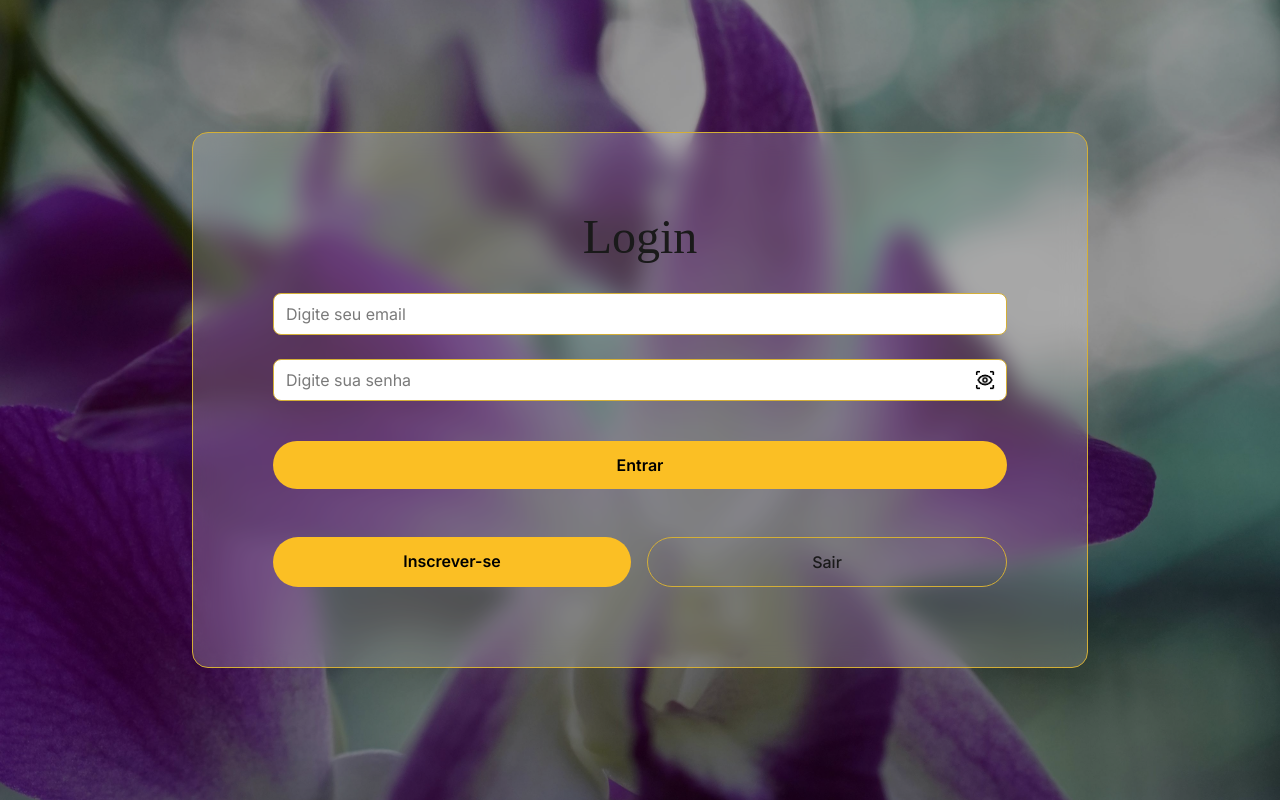
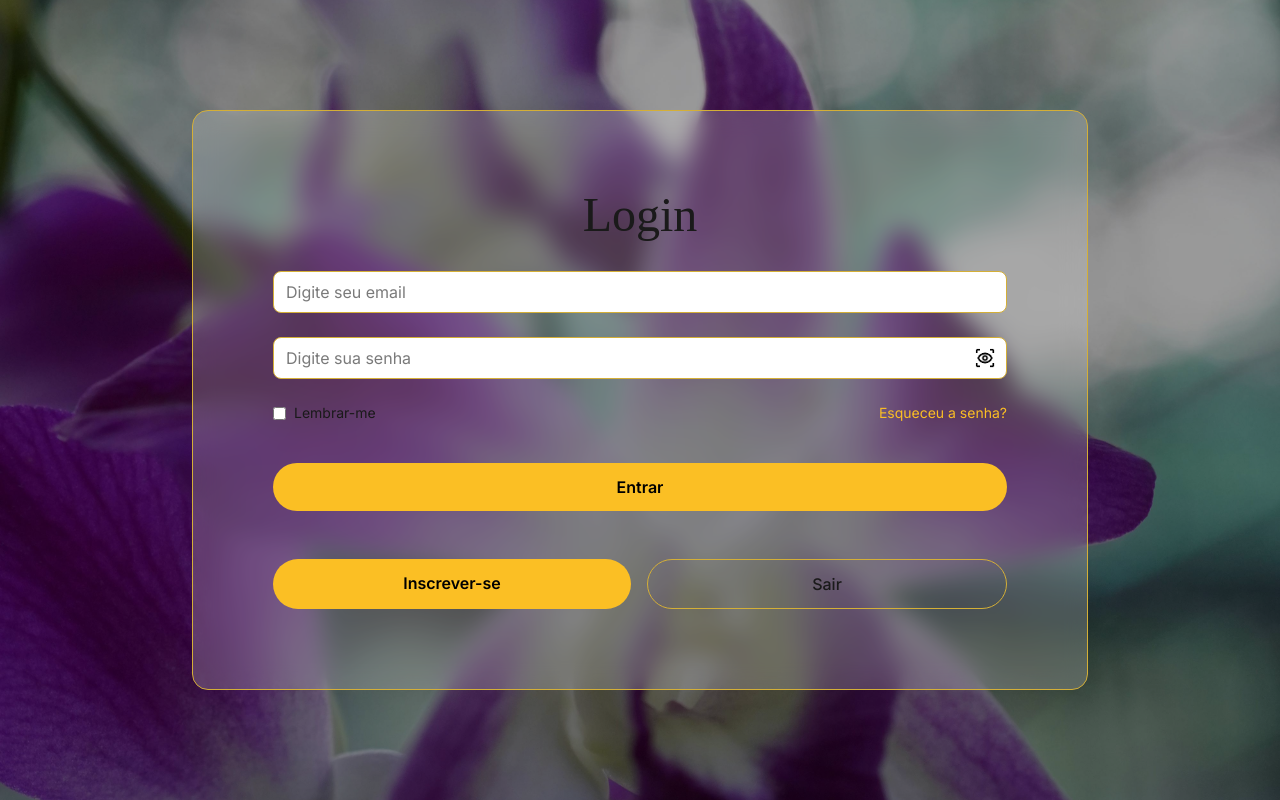
Before and after one commit to KalmiroN/Parfun-Imports, a React (Vite) app in the folder frontend/: page /login in a window 1280 px wide. Built offline with nearby package versions, Linux system fonts and the light colour scheme; a web font is replaced by a local one.

Commit message:
corrigindo funcionalidades e rotas, e concertando login

```diff
--- a/frontend/src/pages/cart.jsx
+++ b/frontend/src/pages/cart.jsx
@@ -263,7 +263,7 @@ export default function Cart() {
                 Finalizar compra
               </button>
               <button
-                onClick={() => navigate("/products")}
+                onClick={() => navigate("/catalogo")}
                 className="btn-secondary text-lg"
               >
                 Voltar a comprar
--- a/frontend/src/pages/login.jsx
+++ b/frontend/src/pages/login.jsx
@@ -106,6 +106,21 @@ export default function Login() {
               placeholder="Digite sua senha"
             />
 
+            {/* ✅ Novo bloco: Lembrar-me + Esqueceu a senha */}
+            <div className="flex items-center justify-between mt-4">
+              <label className="flex items-center gap-2 text-sm text-brand-text">
+                <input type="checkbox" className="toggle-checkbox" />
+                Lembrar-me
+              </label>
+              <button
+                type="button"
+                onClick={() => navigate("/forgot-password")}
+                className="text-sm text-brand-accent hover:underline"
+              >
+                Esqueceu a senha?
+              </button>
+            </div>
+
             <button type="submit" className="w-full btn-accent mt-4">
               Entrar
             </button>
```
